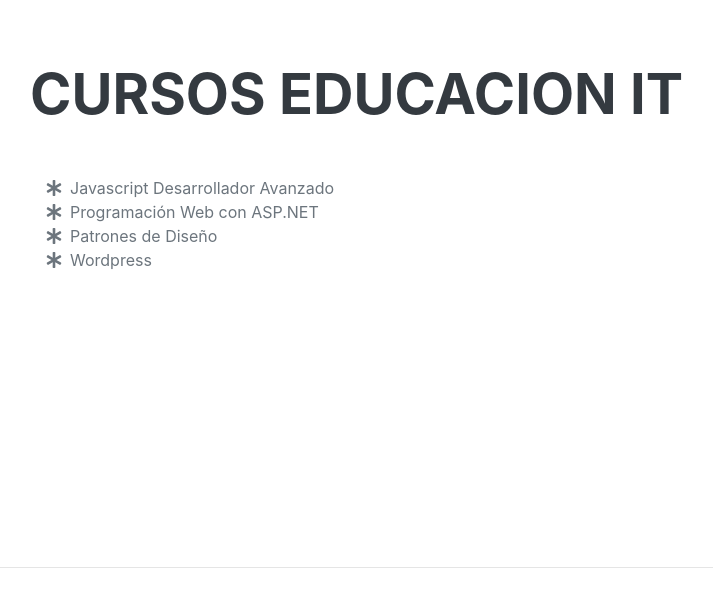
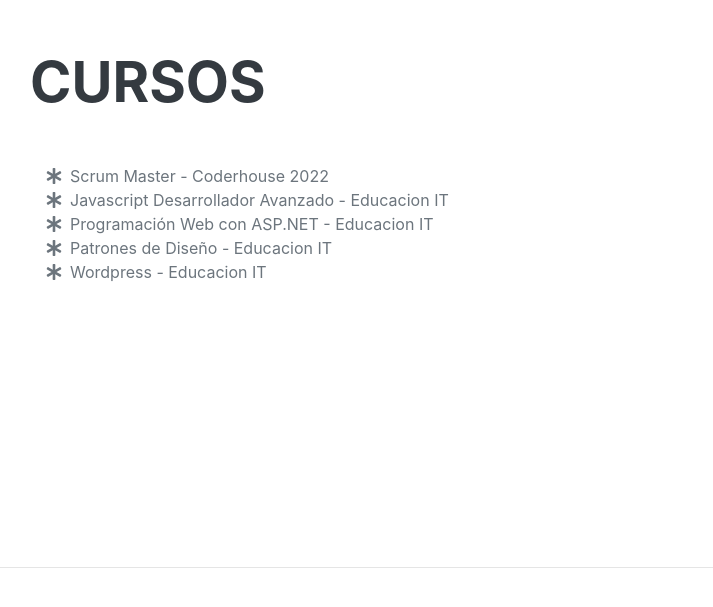
Before and after one commit to mlucero87/mlucero87.github.io, a plain HTML site: page index.html in a window 1280 px wide. Shown: the part 4659-5266 px from the top of the page, without its empty margins (290-1003 px from the left). Drawn offline with nearby package versions, Linux system fonts and the light colour scheme; a web font is replaced by a local one.

Commit message:
Update index.html

```diff
--- a/index.html
+++ b/index.html
@@ -362,23 +362,27 @@
         <!-- Awards-->
         <section class="resume-section" id="awards">
             <div class="resume-section-content">
-                <h2 class="mb-5">Cursos Educacion IT</h2>
+                <h2 class="mb-5">Cursos</h2>
                 <ul class="fa-ul mb-0">
                     <li>
                         <span class="fa-li"><i class="fas fa-asterisk"></i></span>
-                        Javascript Desarrollador Avanzado
+                        Scrum Master - Coderhouse 2022
                     </li>
                     <li>
                         <span class="fa-li"><i class="fas fa-asterisk"></i></span>
-                        Programación Web con ASP.NET
+                        Javascript Desarrollador Avanzado - Educacion IT
                     </li>
                     <li>
                         <span class="fa-li"><i class="fas fa-asterisk"></i></span>
-                        Patrones de Diseño
+                        Programación Web con ASP.NET - Educacion IT
                     </li>
                     <li>
                         <span class="fa-li"><i class="fas fa-asterisk"></i></span>
-                        Wordpress
+                        Patrones de Diseño - Educacion IT
+                    </li>
+                    <li>
+                        <span class="fa-li"><i class="fas fa-asterisk"></i></span>
+                        Wordpress - Educacion IT
                     </li>
                 </ul>
             </div>
```
